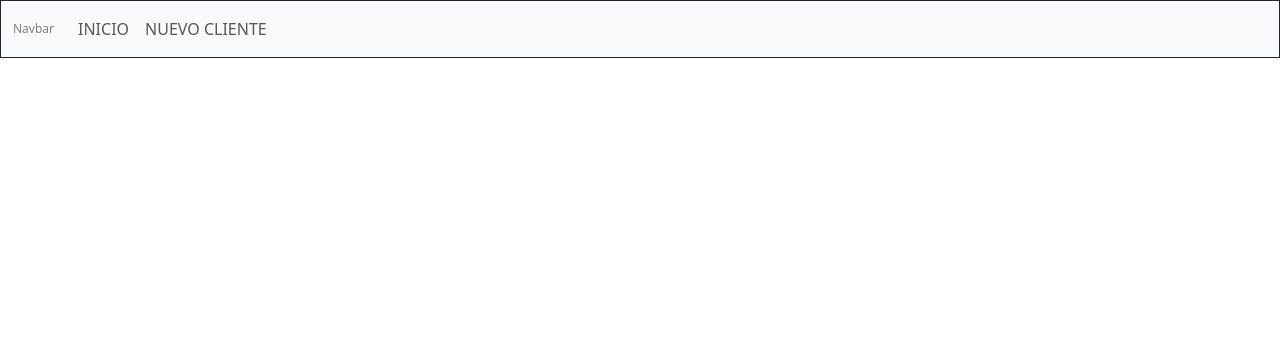
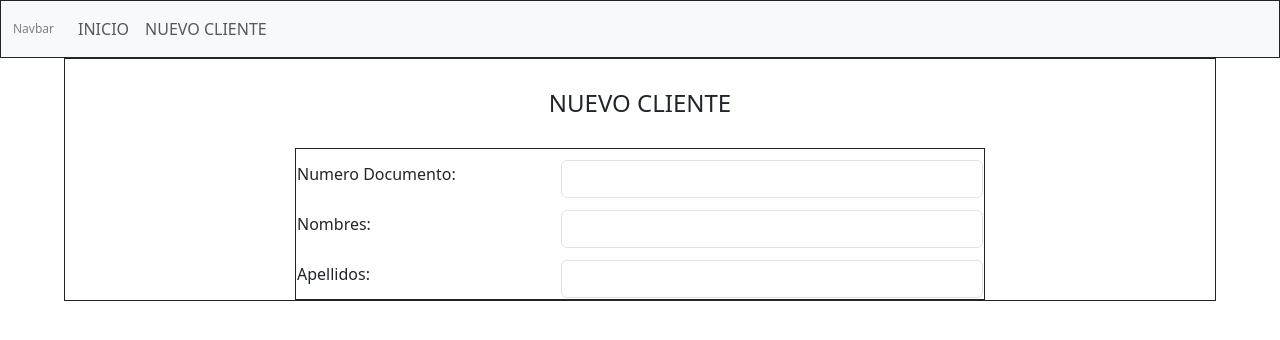
Before and after one commit to CarlosGarcia0006/CarlosGarcia_Repositorio_QuizWeb, a plain HTML site: page NuevoCliente.html in a window 1280 px wide. Drawn offline with nearby package versions, Linux system fonts and the light colour scheme.

Commit message:
NuevoCliente en proceso

```diff
--- a/NuevoCliente.html
+++ b/NuevoCliente.html
@@ -6,6 +6,23 @@
     <meta name="viewport" content="width=device-width, initial-scale=1.0">
     <link href="https://cdn.jsdelivr.net/npm/bootstrap@5.3.0-alpha3/dist/css/bootstrap.min.css" rel="stylesheet" integrity="sha384-KK94CHFLLe+nY2dmCWGMq91rCGa5gtU4mk92HdvYe+M/SXH301p5ILy+dN9+nJOZ" crossorigin="anonymous">
     <style>
+        input{
+            display: inline;
+            margin-top: 10px;
+        }
+
+        .cuerpo{
+            width: 90%;
+            align-self: center;
+            display: grid;
+            place-items: center;
+            margin: auto;
+        }
+
+        h4{
+            margin: 30px;
+        }
+
         nav{
             border: 1px solid;
         }
@@ -13,6 +30,14 @@
         #Logo{
             color: grey;
             font-size: 12px;
+        }
+
+        .hola{
+            border: 1px solid;
+        }
+
+        table{
+            width: 60%;
         }
 
     </style>
@@ -36,6 +61,27 @@
         </div>
       </nav>
 
+    <div class="hola cuerpo">
+        <h4>NUEVO CLIENTE</h4>
+        <table class="hola">
+            <tbody>
+                <tr>
+                    <td><label>Numero Documento:</label></td>
+                    <td><input type="text" class="form-control"></td>
+                </tr>
 
+                <tr>
+                    <td><label>Nombres:</label></td>
+                    <td><input type="text" class="form-control"></td>
+                </tr>
+
+                <tr>
+                    <td><label>Apellidos:</label></td>
+                    <td><input type="text" class="form-control"></td>
+                </tr>
+            </tbody>
+        </table>
+
+    </div>
 </body>
 </html>
```
